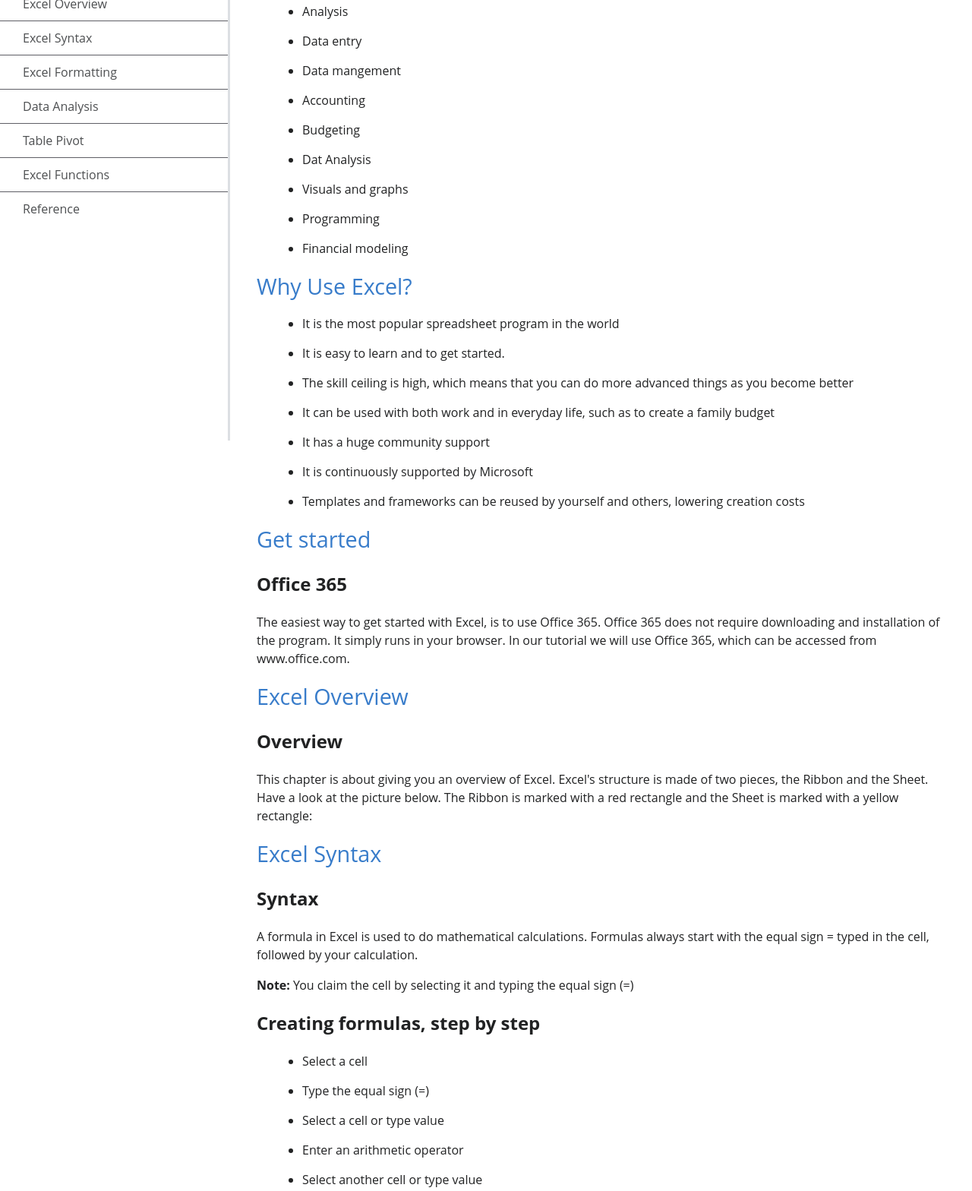
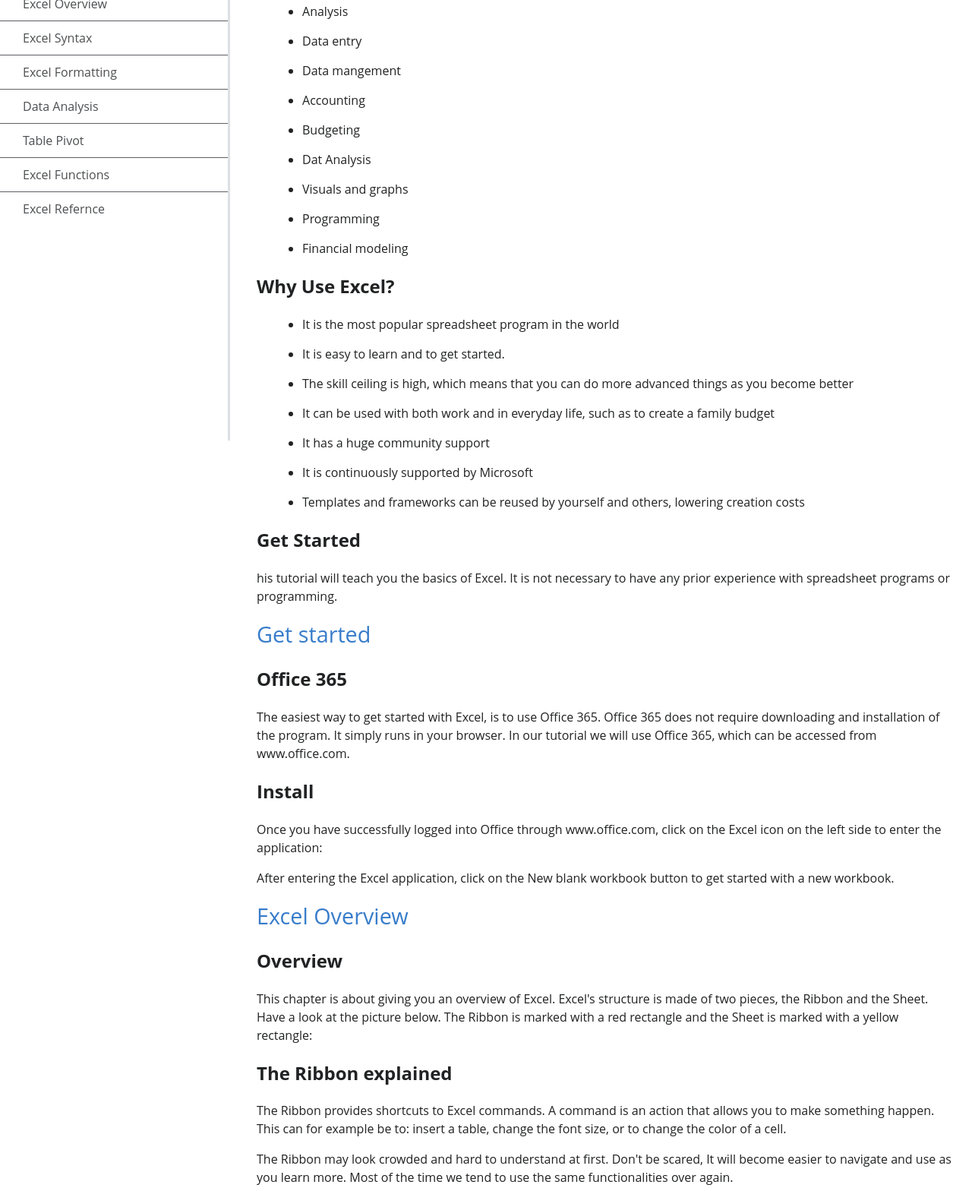
Before and after one commit to SnoorSalihi/Excel-Documentation, a plain HTML site: page index.html in a window 1280 px wide. Shown: the part 220-1788 px from the top of the page at 76% size. Drawn offline with Linux system fonts and the light colour scheme.

Commit message:
html update

```diff
--- a/index.html
+++ b/index.html
@@ -23,7 +23,7 @@
           <a class="nav-link" href="#Excel_Syntax">Excel Syntax</a>
         </li>
         <li>
-          <a class="nav-link" href="#Excel_Formatting"> Excel Formatting</a>
+          <a class="nav-link" href="#Excel_Formatting">Excel Formatting</a>
         </li>
         <li>
           <a class="nav-link" href="#Data_Analysis">Data Analysis</a>
@@ -35,22 +35,14 @@
           <a class="nav-link" href="#Excel_Functions">Excel Functions</a>
         </li>
         <li>
-          <a class="nav-link" href="#Excel_Refernce">Reference</a>
+          <a class="nav-link" href="#Excel_Refernce">Excel Refernce</a>
         </li>
       </ul>
     </nav>
     <main id="main-doc">
       <section class="main-section" id="Introduction">
         <header>Introduction</header>
-
-          <p>Excel is pronounced "Eks - sel"<br>
-
-It is a spreadsheet program developed by Microsoft. Excel organizes data in columns and rows and allows you to do mathematical functions. It runs on Windows, macOS, Android and iOS.
-
-The first version was released in 1985 and has gone through several changes over the years. However, the main functionality mostly remains the same.<br>
-
-Excel is typically used for:
-          </p>
+            <p>Excel is pronounced "Eks - sel"<br>It is a spreadsheet program developed by Microsoft. Excel organizes data in columns and rows and allows you to do mathematical functions. It runs on Windows, macOS, Android and iOS. The first version was released in 1985 and has gone through several changes over the years. However, the main functionality mostly remains the same.<br> Excel is typically used for:</p>
             <ul>
                <li>Analysis</li>
                <li>Data entry</li>
@@ -62,7 +54,7 @@ Excel is typically used for:
                <li>Programming</li>
                <li>Financial modeling</li>
             </ul>
-          <header>Why Use Excel?</header>
+            <h2>Why Use Excel?</h2>
             <ul>
                 <li>It is the most popular spreadsheet program in the world</li>
                 <li>It is easy to learn and to get started.</li>
@@ -72,31 +64,28 @@ Excel is typically used for:
                 <li>It is continuously supported by Microsoft</li>
                 <li>Templates and frameworks can be reused by yourself and others, lowering creation costs</li>
             </ul>
-
+            <h2>Get Started</h2>
+            <p>his tutorial will teach you the basics of Excel. It is not necessary to have any prior experience with spreadsheet programs or programming.</p>
       </section>
       <section class="main-section" id="Get_started">
         <header>Get started</header>
-
         <h1>Office 365</h1>
-        <p>The easiest way to get started with Excel, is to use Office 365.
-
-Office 365 does not require downloading and installation of the program. It simply runs in your browser.
-
-In our tutorial we will use Office 365, which can be accessed from www.office.com.</p>
+        <p>The easiest way to get started with Excel, is to use Office 365. Office 365 does not require downloading and installation of the program. It simply runs in your browser. In our tutorial we will use Office 365, which can be accessed from www.office.com.</p>
+        <h2>Install</h2>
+        <p>Once you have successfully logged into Office through www.office.com, click on the Excel icon on the left side to enter the application:</p>
+        <p>After entering the Excel application, click on the New blank workbook button to get started with a new workbook.</p>
 
       </section>
       <section class="main-section" id="Excel_Overview">
           <header>Excel Overview</header>
-
           <h1>Overview</h1>
-            <p>This chapter is about giving you an overview of Excel. Excel's structure is made of two pieces, the Ribbon and the Sheet.
-
-Have a look at the picture below. The Ribbon is marked with a red rectangle and the Sheet is marked with a yellow rectangle:</p>
-
+          <p>This chapter is about giving you an overview of Excel. Excel's structure is made of two pieces, the Ribbon and the Sheet. Have a look at the picture below. The Ribbon is marked with a red rectangle and the Sheet is marked with a yellow rectangle:</p>
+          <h2>The Ribbon explained</h2>
+          <p>The Ribbon provides shortcuts to Excel commands. A command is an action that allows you to make something happen. This can for example be to: insert a table, change the font size, or to change the color of a cell.<br></p>
+          <p>The Ribbon may look crowded and hard to understand at first. Don't be scared, It will become easier to navigate and use as you learn more. Most of the time we tend to use the same functionalities over again.<br></p>
       </section>
       <section class="main-section" id="Excel_Syntax">
         <header>Excel Syntax</header>
-
         <h1>Syntax</h1>
         <p>A formula in Excel is used to do mathematical calculations. Formulas always start with the equal sign = typed in the cell, followed by your calculation.</p>
         <p><b>Note:</b> You claim the cell by selecting it and typing the equal sign (=)</p>
@@ -110,15 +99,11 @@ Have a look at the picture below. The Ribbon is marked with a red rectangle and
             <li>Press enter</li>
         </ul>
         <p>For example =1+1 is the formula to calculate <b>1+1=2</b></p>
-
       </section>
       <section class="main-section" id="Excel_Formatting">
         <header>Excel Formatting</header>
-
         <h1>Formatting</h1>
-          <p>Excel has many ways to format and style a spreadsheet.
-
-</p>
+        <p>Excel has many ways to format and style a spreadsheet.</p>
         <p>Why format and style your spreadsheet?</p>
         <ul>
           <li>Make it easier to read and understand</li>
@@ -133,65 +118,41 @@ Have a look at the picture below. The Ribbon is marked with a red rectangle and
           <li>Number formats</li>
           <li>Grids</li>
         </ul>
-
       </section>
       <section class="main-section" id="Data_Analysis">
         <header>Data Analysis</header>
-        <article>
         <h1>Excel Sort</h1>
         <p>Ranges can be sorted using the <b>Sort Ascending</b> and <b>Sort Descending</b> commands.</p>
         <p><b>Sort Ascending:</b> from smallest to largest.</p>
         <p><b>Sort Descending:</b> from largest to smallest.</p>
         <p>The sort commands work for text too, using A-Z order.</p>
-          <p><b>Note:</b> To sort a range that has more than one column, the whole range has to be selected. Sorting just one can breaks the relationship between columns.
-
-This is shown in an example later in this chapter.</p>
-
+        <p><b>Note:</b> To sort a range that has more than one column, the whole range has to be selected. Sorting just one can breaks the relationship between columns. This is shown in an example later in this chapter.</p>
       </section>
       <section class="main-section" id="Table_Pivot">
         <header>Table Pivot</header>
-
         <h1>PivotTable</h1>
-          <p>PivotTable is a functionality in Excel which helps you organize and analyze data.
-
-It lets you add and remove values, perform calculations, and to filter and sort data sets.
-
-PivotTable helps you structure and organize data to understand large data sets.</p>
+        <p>PivotTable is a functionality in Excel which helps you organize and analyze data. It lets you add and remove values, perform calculations, and to filter and sort data sets. PivotTable helps you structure and organize data to understand large data sets.</p>
         <h1>How a PivotTable Works</h1>
         <p>PivotTables have four main components:</p>
         <ul>
           <ol>1. Columns</ol>
-            <p>Columns are vertical tabular data.
-
-The column includes the unique header, which is on the top.
-
-The header defines which data you are seeing listed downwards.
-
-In this example, D5(Sum of Attack) is the header.</p>
+          <p>Columns are vertical tabular data. The column includes the unique header, which is on the top. The header defines which data you are seeing listed downwards. In this example, D5(Sum of Attack) is the header.</p>
         </ul>
-
       </section>
       <section class="main-section" id="Excel_Functions">
         <header>Excel Functions</header>
         <h1>AND Function</h1>
-          <p>The AND function is a premade function in Excel, which returns TRUE or FALSE based on two or more conditions.<br>
-
-It is typed =AND and takes two or more conditions.</p>
+        <p>The AND function is a premade function in Excel, which returns TRUE or FALSE based on two or more conditions.<br> It is typed =AND and takes two or more conditions.</p>
         <h1>AVERAGEIF Function</h1>
-<p>The AVERAGEIF function is a premade function in Excel, which calculates the average of a range based on a true or false condition.
-It is typed =AVERAGEIF and has three parts:</p>
+        <p>The AVERAGEIF function is a premade function in Excel, which calculates the average of a range based on a true or false condition. It is typed =AVERAGEIF and has three parts:</p>
      </section>
      <section class="main-section" id="Excel_Refernce">
-      <header>Reference</header>
-      <article>
+      <header>Excel Refernce</header>
         <ul>
-          <li>All the documnentation in this page is taken from
-            <a href="https://www.w3schools.com/EXCEL/excel_introduction.php" target="_blank">W3Schools</a>
+          <li>All the documnentation in this page is taken from <a href="https://www.w3schools.com/EXCEL/excel_introduction.php" target="_blank">W3Schools</a>
           </li>
         </ul>
-      </article>
      </section>
     </main>
-
   </body>
 </html>
```
Lines whose indentation alone changed are shown as unchanged.
